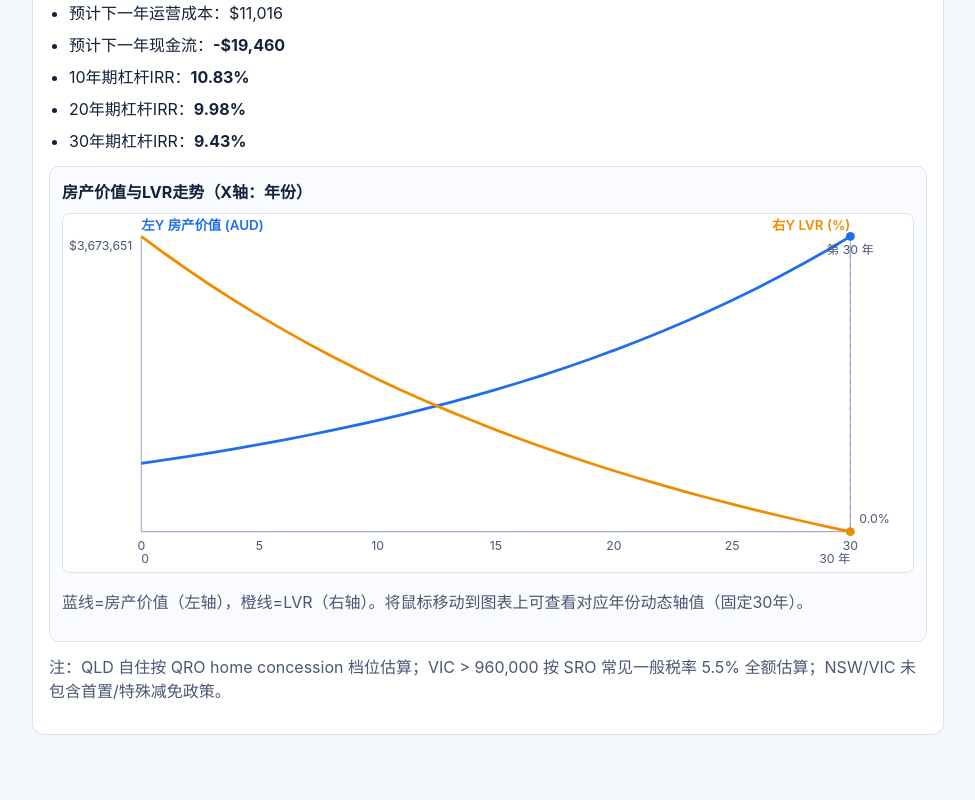
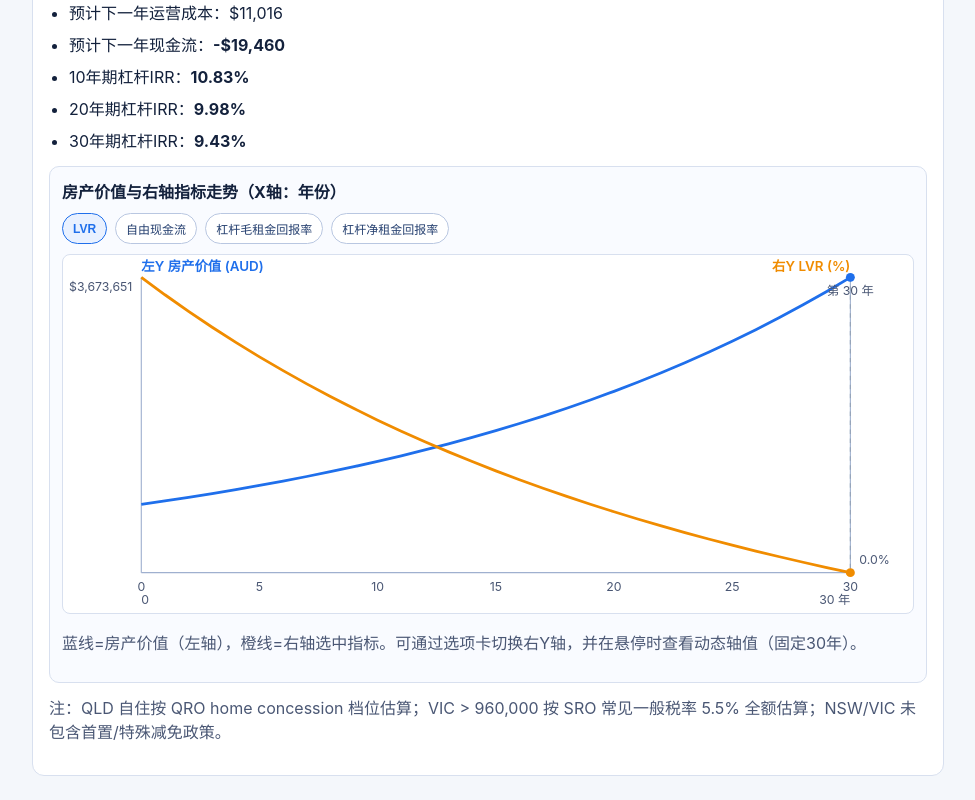
Before and after one commit to JacobZ87/AUPI, a Next.js app: page / in a window 1280 px wide. Shown: the part 1372-2172 px from the top of the page, without its empty margins (152-1127 px from the left). Before the commit the page ends 2131 px from the top, so only its background shows below. Built offline with nearby package versions, Linux system fonts and the light colour scheme.

Commit message:
feat: add right-axis metric tabs for chart

```diff
--- a/app/globals.css
+++ b/app/globals.css
@@ -81,6 +81,30 @@ select {
   font-size: 16px;
 }
 
+.tabs {
+  display: flex;
+  flex-wrap: wrap;
+  gap: 8px;
+  margin-bottom: 10px;
+}
+
+.tab {
+  border: 1px solid #b9c7e1;
+  background: #ffffff;
+  color: #264070;
+  border-radius: 999px;
+  padding: 6px 10px;
+  font-size: 12px;
+  cursor: pointer;
+}
+
+.tab.active {
+  border-color: #1f6feb;
+  background: #e9f1ff;
+  color: #1f6feb;
+  font-weight: 600;
+}
+
 .chart {
   width: 100%;
   height: auto;
--- a/app/page.tsx
+++ b/app/page.tsx
@@ -6,6 +6,7 @@ type State = 'NSW' | 'VIC' | 'QLD';
 type PropertyUse = 'owner' | 'investor';
 type RepaymentType = 'principalInterest' | 'interestOnly';
 type RepaymentFrequency = 'weekly' | 'fortnightly' | 'monthly';
+type RightAxisMetric = 'lvr' | 'freeCashflow' | 'leveredNetYield' | 'leveredGrossYield';
 
 const currency = new Intl.NumberFormat('en-AU', {
   style: 'currency',
@@ -222,6 +223,7 @@ export default function HomePage() {
   const [repaymentType, setRepaymentType] = useState<RepaymentType>('principalInterest');
   const [repaymentFrequency, setRepaymentFrequency] = useState<RepaymentFrequency>('monthly');
   const [hoverIndex, setHoverIndex] = useState<number | null>(null);
+  const [rightAxisMetric, setRightAxisMetric] = useState<RightAxisMetric>('lvr');
 
   const result = useMemo(() => {
     const deposit = purchasePrice * (depositPct / 100);
@@ -252,14 +254,24 @@ export default function HomePage() {
     const growthFactor = 1 + propertyValueAnnualGrowthPct / 100;
     const periodicRate = interestRate / 100 / periodsPerYear;
 
-    const chartData: Array<{ year: number; propertyValue: number; lvr: number }> = [];
+    const chartData: Array<{
+      year: number;
+      propertyValue: number;
+      lvr: number;
+      freeCashflow: number;
+      leveredGrossYield: number;
+      leveredNetYield: number;
+    }> = [];
     let runningPropertyValue = purchasePrice;
     let runningLoanBalance = loan;
 
     chartData.push({
       year: 0,
       propertyValue: runningPropertyValue,
-      lvr: runningPropertyValue > 0 ? (runningLoanBalance / runningPropertyValue) * 100 : 0
+      lvr: runningPropertyValue > 0 ? (runningLoanBalance / runningPropertyValue) * 100 : 0,
+      freeCashflow: annualCashflow,
+      leveredGrossYield: upfront > 0 ? (grossRent / upfront) * 100 : 0,
+      leveredNetYield: upfront > 0 ? ((grossRent - totalExpenses) / upfront) * 100 : 0
     });
 
     for (let year = 1; year <= projectionYears; year += 1) {
@@ -269,10 +281,18 @@ export default function HomePage() {
         runningLoanBalance = balanceAfterPeriods(runningLoanBalance, periodicRate, exactPeriodRepayment, periodsPerYear);
       }
 
+      const yearRent = grossRent * Math.pow(1 + rentAnnualGrowthPct / 100, year);
+      const yearExpenses = totalExpenses * Math.pow(1 + cpiAnnualGrowthPct / 100, year);
+      const yearFreeCashflow = yearRent - yearExpenses - annualMortgage;
+      const equity = Math.max(runningPropertyValue - runningLoanBalance, 0);
+
       chartData.push({
         year,
         propertyValue: runningPropertyValue,
-        lvr: runningPropertyValue > 0 ? (runningLoanBalance / runningPropertyValue) * 100 : 0
+        lvr: runningPropertyValue > 0 ? (runningLoanBalance / runningPropertyValue) * 100 : 0,
+        freeCashflow: yearFreeCashflow,
+        leveredGrossYield: equity > 0 ? (yearRent / equity) * 100 : 0,
+        leveredNetYield: equity > 0 ? ((yearRent - yearExpenses) / equity) * 100 : 0
       });
     }
 
@@ -363,7 +383,37 @@ export default function HomePage() {
   const plotHeight = chartHeight - padding.top - padding.bottom;
 
   const maxPropertyValue = Math.max(...result.chartData.map((d) => d.propertyValue), 1);
-  const maxLvr = Math.max(...result.chartData.map((d) => d.lvr), 1);
+  const rightMetricConfig: Record<
+    RightAxisMetric,
+    { label: string; value: (d: (typeof result.chartData)[number]) => number; format: (v: number) => string }
+  > = {
+    lvr: {
+      label: 'LVR (%)',
+      value: (d) => d.lvr,
+      format: (v) => `${v.toFixed(1)}%`
+    },
+    freeCashflow: {
+      label: '自由现金流 (AUD/年)',
+      value: (d) => d.freeCashflow,
+      format: (v) => currency.format(v)
+    },
+    leveredGrossYield: {
+      label: '杠杆毛租金回报率 (%)',
+      value: (d) => d.leveredGrossYield,
+      format: (v) => `${v.toFixed(2)}%`
+    },
+    leveredNetYield: {
+      label: '杠杆净租金回报率 (%)',
+      value: (d) => d.leveredNetYield,
+      format: (v) => `${v.toFixed(2)}%`
+    }
+  };
+
+  const rightMetric = rightMetricConfig[rightAxisMetric];
+  const rightValues = result.chartData.map((d) => rightMetric.value(d));
+  const maxRightMetric = Math.max(...rightValues, 1);
+  const minRightMetric = Math.min(...rightValues, 0);
+  const rightRange = Math.max(maxRightMetric - minRightMetric, 1e-9);
 
   const propertyPoints = result.chartData
     .map((d, i) => {
@@ -373,10 +423,11 @@ export default function HomePage() {
     })
     .join(' ');
 
-  const lvrPoints = result.chartData
+  const rightPoints = result.chartData
     .map((d, i) => {
       const x = padding.left + (i / Math.max(result.chartData.length - 1, 1)) * plotWidth;
-      const y = padding.top + (1 - d.lvr / maxLvr) * plotHeight;
+      const val = rightMetric.value(d);
+      const y = padding.top + (1 - (val - minRightMetric) / rightRange) * plotHeight;
       return `${x.toFixed(2)},${y.toFixed(2)}`;
     })
     .join(' ');
@@ -389,11 +440,12 @@ export default function HomePage() {
 
   const activeX = xForIndex(activeIndex);
   const activePropertyY = padding.top + (1 - activePoint.propertyValue / maxPropertyValue) * plotHeight;
-  const activeLvrY = padding.top + (1 - activePoint.lvr / maxLvr) * plotHeight;
+  const activeRightMetricValue = rightMetric.value(activePoint);
+  const activeRightY = padding.top + (1 - (activeRightMetricValue - minRightMetric) / rightRange) * plotHeight;
 
   const clampY = (y: number): number => Math.min(Math.max(y, padding.top + 12), chartHeight - padding.bottom - 8);
   const activePropertyLabelY = clampY(activePropertyY);
-  const activeLvrLabelY = clampY(activeLvrY);
+  const activeRightLabelY = clampY(activeRightY);
 
   const handleChartMouseMove = (e: React.MouseEvent<SVGSVGElement>): void => {
     const rect = e.currentTarget.getBoundingClientRect();
@@ -549,7 +601,21 @@ export default function HomePage() {
         </ul>
 
         <div className="chartCard">
-          <h3>房产价值与LVR走势（X轴：年份）</h3>
+          <h3>房产价值与右轴指标走势（X轴：年份）</h3>
+          <div className="tabs" role="tablist" aria-label="右Y轴指标切换">
+            <button className={rightAxisMetric === 'lvr' ? 'tab active' : 'tab'} onClick={() => setRightAxisMetric('lvr')}>
+              LVR
+            </button>
+            <button className={rightAxisMetric === 'freeCashflow' ? 'tab active' : 'tab'} onClick={() => setRightAxisMetric('freeCashflow')}>
+              自由现金流
+            </button>
+            <button className={rightAxisMetric === 'leveredGrossYield' ? 'tab active' : 'tab'} onClick={() => setRightAxisMetric('leveredGrossYield')}>
+              杠杆毛租金回报率
+            </button>
+            <button className={rightAxisMetric === 'leveredNetYield' ? 'tab active' : 'tab'} onClick={() => setRightAxisMetric('leveredNetYield')}>
+              杠杆净租金回报率
+            </button>
+          </div>
           <svg
             viewBox={`0 0 ${chartWidth} ${chartHeight}`}
             className="chart"
@@ -563,22 +629,22 @@ export default function HomePage() {
             <line x1={chartWidth - padding.right} y1={padding.top} x2={chartWidth - padding.right} y2={chartHeight - padding.bottom} className="axis" />
 
             <polyline points={propertyPoints} className="lineProperty" />
-            <polyline points={lvrPoints} className="lineLvr" />
+            <polyline points={rightPoints} className="lineLvr" />
 
             <text x={padding.left} y={padding.top - 6} className="labelProperty">左Y  房产价值 (AUD)</text>
-            <text x={chartWidth - padding.right} y={padding.top - 6} textAnchor="end" className="labelLvr">右Y  LVR (%)</text>
+            <text x={chartWidth - padding.right} y={padding.top - 6} textAnchor="end" className="labelLvr">右Y  {rightMetric.label}</text>
 
             <line x1={activeX} y1={padding.top} x2={activeX} y2={chartHeight - padding.bottom} className="guide" />
             <circle cx={activeX} cy={activePropertyY} r={4} className="markerProperty" />
-            <circle cx={activeX} cy={activeLvrY} r={4} className="markerLvr" />
+            <circle cx={activeX} cy={activeRightY} r={4} className="markerLvr" />
 
             <text x={padding.left} y={chartHeight - 8} className="tick">0</text>
             <text x={chartWidth - padding.right} y={chartHeight - 8} textAnchor="end" className="tick">30 年</text>
             <text x={padding.left - 8} y={activePropertyLabelY} textAnchor="end" className="tick">
               {currency.format(activePoint.propertyValue)}
             </text>
-            <text x={chartWidth - padding.right + 8} y={activeLvrLabelY} className="tick">
-              {activePoint.lvr.toFixed(1)}%
+            <text x={chartWidth - padding.right + 8} y={activeRightLabelY} className="tick">
+              {rightMetric.format(activeRightMetricValue)}
             </text>
             <text x={activeX} y={padding.top + 16} textAnchor="middle" className="tick">第 {activePoint.year} 年</text>
 
@@ -594,7 +660,7 @@ export default function HomePage() {
               return null;
             })}
           </svg>
-          <p className="hint">蓝线=房产价值（左轴），橙线=LVR（右轴）。将鼠标移动到图表上可查看对应年份动态轴值（固定30年）。</p>
+          <p className="hint">蓝线=房产价值（左轴），橙线=右轴选中指标。可通过选项卡切换右Y轴，并在悬停时查看动态轴值（固定30年）。</p>
         </div>
         <p className="hint" style={{ marginTop: 12 }}>
           注：QLD 自住按 QRO home concession 档位估算；VIC {">"} 960,000 按 SRO 常见一般税率 5.5% 全额估算；NSW/VIC 未包含首置/特殊减免政策。
```
